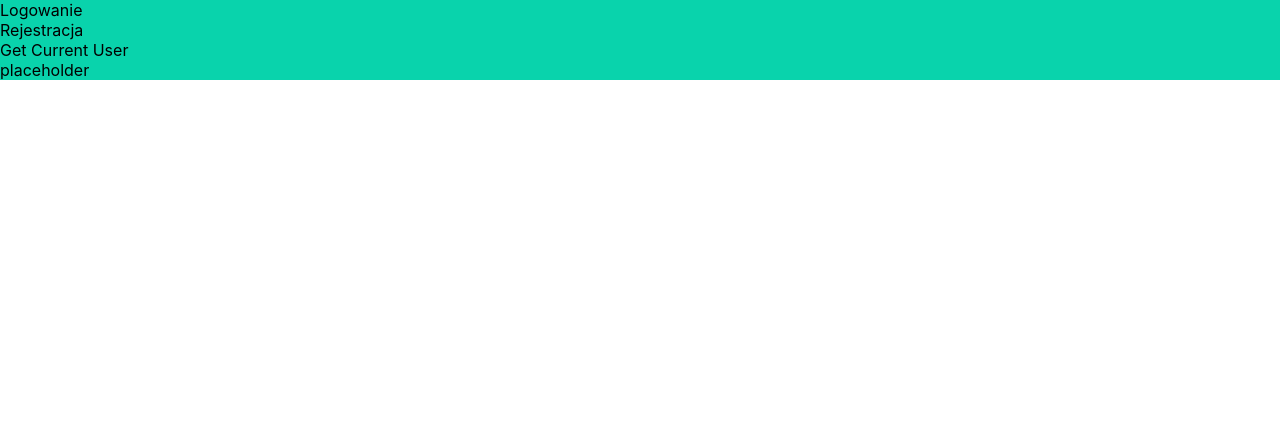
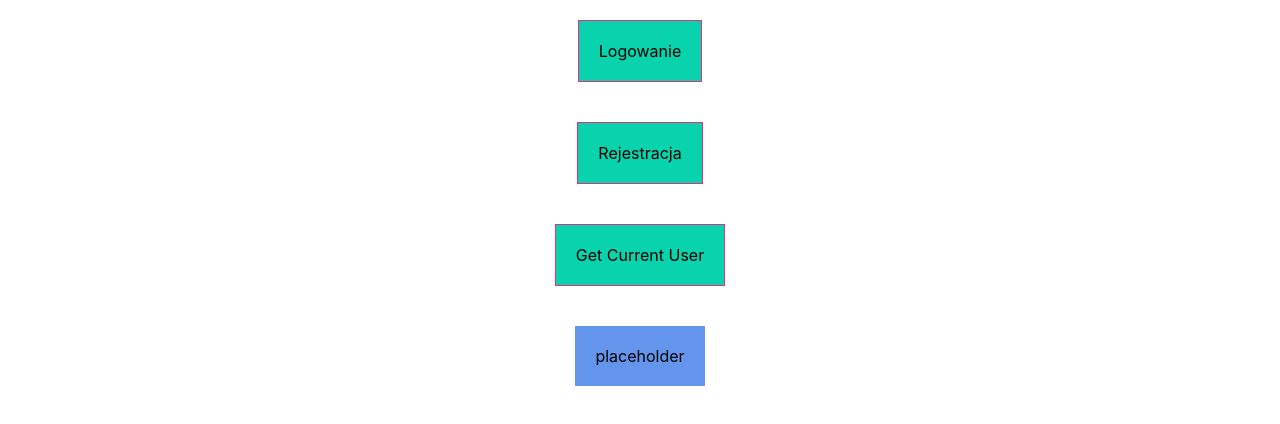
Before and after one commit to j-losko/logs-frontend, a React (Create React App) app: page / in a window 1280 px wide. Shown: the top 424 px of the page. Built offline with nearby package versions, Linux system fonts and the light colour scheme.

Commit message:
ładniejsza prezentacja

```diff
--- a/package.json
+++ b/package.json
@@ -6,7 +6,7 @@
     "axios": "^0.19.0",
     "react": "^16.12.0",
     "react-dom": "^16.12.0",
-    "react-scripts": "3.2.0"
+    "react-scripts": "^3.3.0"
   },
   "scripts": {
     "start": "react-scripts start",
--- a/src/App.js
+++ b/src/App.js
@@ -1,5 +1,5 @@
 import React from 'react';
-import Login from './containers/Login';
+import Login from './containers/Start/Start';
 
 function App() {
   return (
--- a/src/containers/Login.module.css
+++ /dev/null
@@ -1,3 +0,0 @@
-.container {
-    background-color: #09d3ac;
-}
--- a/src/containers/Login.js
+++ b/src/containers/Start/Start.js
@@ -1,9 +1,9 @@
 import React, { useState } from 'react';
-import authService from '../api/authentication.api';
-import Style from './Login.module.css';
-import userService from '../api/users.api';
+import authService from '../../api/authentication.api';
+import Style from './Start.module.css';
+import userService from '../../api/users.api';
 
-export default function Login(props) {
+export default function Start(props) {
   const [napisy, setNapisy] = useState('placeholder');
 
   const signIn = () => {
@@ -29,10 +29,10 @@ export default function Login(props) {
 
   return (
     <div className={Style.container}>
-      <div onClick={signIn}>Logowanie</div>
-      <div onClick={signUp}>Rejestracja</div>
-      <div onClick={getCurrentUser}>Get Current User</div>
-      <div>{napisy}</div>
+      <div className={Style.button} onClick={signIn}>Logowanie</div>
+      <div className={Style.button} onClick={signUp}>Rejestracja</div>
+      <div className={Style.button} onClick={getCurrentUser}>Get Current User</div>
+      <div className={Style.text}>{napisy}</div>
     </div>
   );
 }
--- /dev/null
+++ b/src/containers/Start/Start.module.css
@@ -0,0 +1,18 @@
+.container {
+    display: flex;
+    flex-direction: column;
+    align-items: center;
+}
+
+.button {
+    margin: 20px;
+    padding: 20px;
+    background-color: #09d3ac;
+    border: 1px solid #e62d8c;
+}
+
+.text {
+    margin: 20px;
+    padding: 20px;
+    background-color: cornflowerblue;
+}
```
